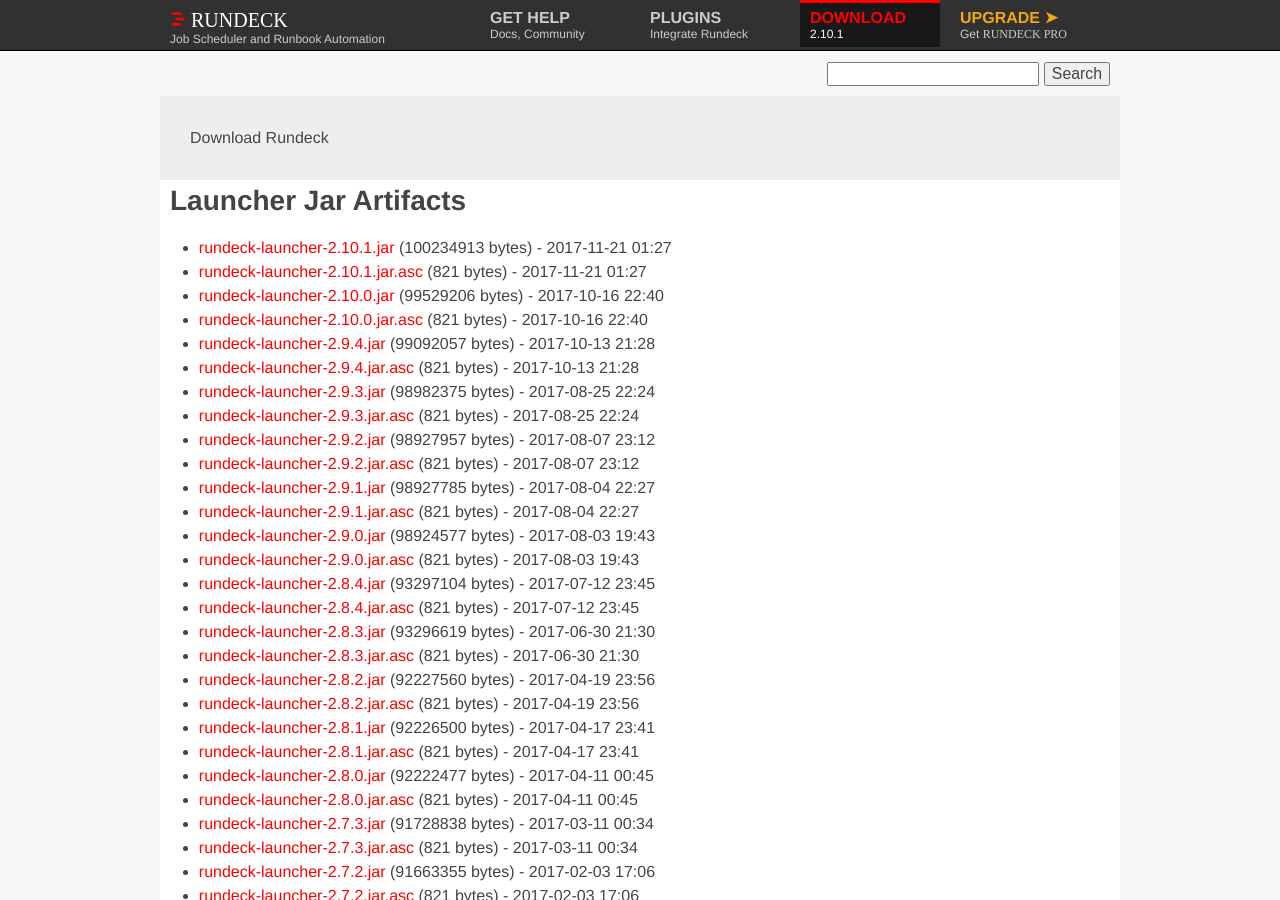
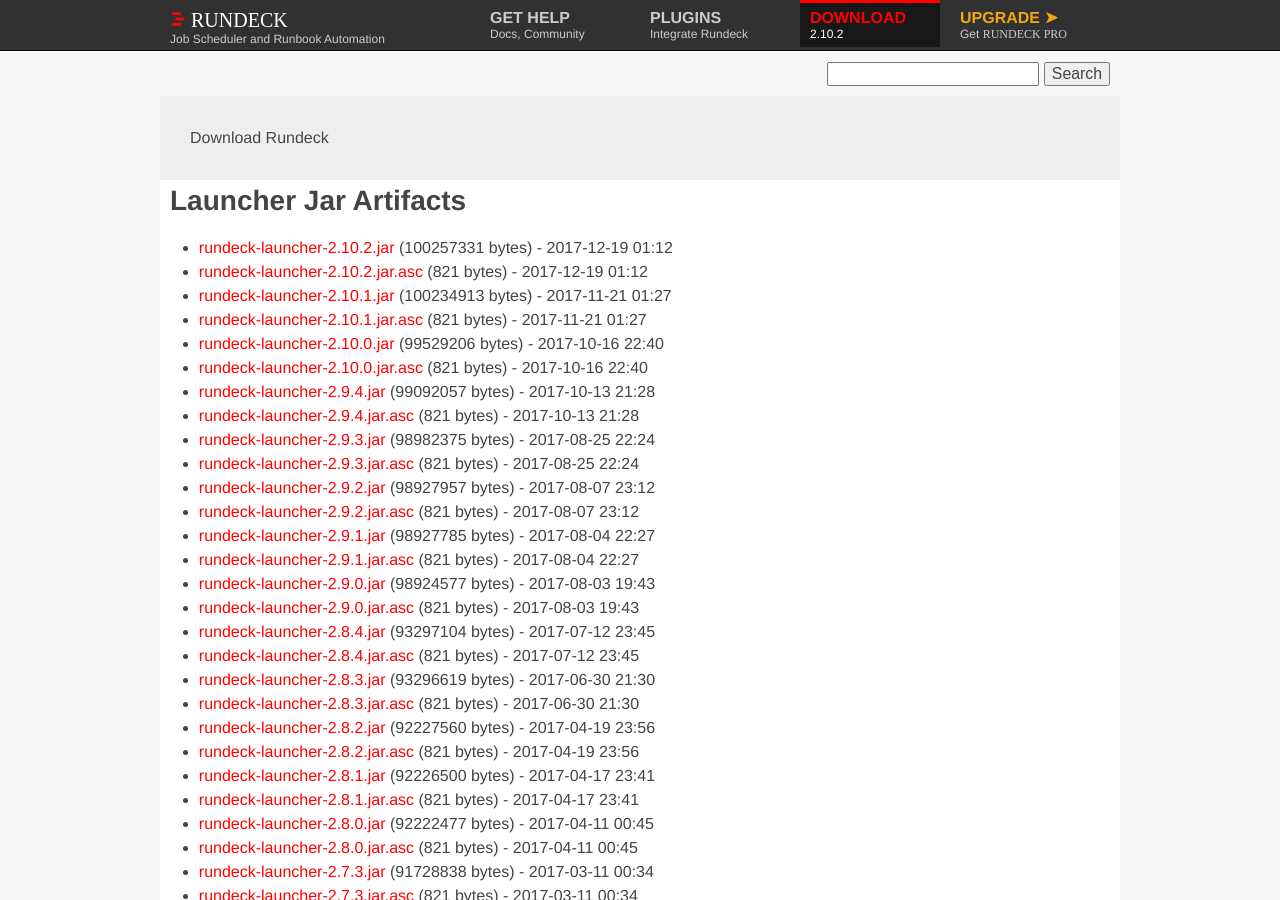
Before and after one commit to rundeck/rundeck-ghpages, a Jekyll site: the page built from download/jar/index.md, in a window 1280 px wide and 900 px high. Built offline with Jekyll 4.4.1, drawn with Linux system fonts in a browser that asks for light colours; nearby versions of some CDN libraries.

Commit message:
Update site to 2.10.2 download links

```diff
--- a/_config.yml
+++ b/_config.yml
@@ -1,18 +1,18 @@
 baseurl: ""
 url: ""
 full_url: "http://www.rundeck.org"
-rd_version: "2.10.1"
-rd_jar_name: "rundeck-launcher-2.10.1.jar"
-rd_jar_sha: "c98b09835be9f5fcb8602e34125e8a3e5aade86a"
-rd_jar_url: "http://download.rundeck.org/jar/rundeck-launcher-2.10.1.jar"
-rd_jar_size: "100234913"
-rd_deb_name: "rundeck-2.10.1-1-GA.deb"
-rd_deb_url: "http://download.rundeck.org/deb/rundeck-2.10.1-1-GA.deb"
-rd_deb_sha: "551ddf2593175bf00a58927beb15302e615bc777"
-rd_deb_size: "111300712"
-rd_zipball: "https://github.com/rundeck/rundeck/zipball/v2.10.1"
-rd_tarball: "https://github.com/rundeck/rundeck/tarball/v2.10.1"
-rd_releasenotes: "https://github.com/rundeck/rundeck/blob/v2.10.1/RELEASE.md"
+rd_version: "2.10.2"
+rd_jar_name: "rundeck-launcher-2.10.2.jar"
+rd_jar_sha: "cc1eba8868c6a9304b04c34a8ca2c7e572111929"
+rd_jar_url: "http://download.rundeck.org/jar/rundeck-launcher-2.10.2.jar"
+rd_jar_size: "100257331"
+rd_deb_name: "rundeck-2.10.2-1-GA.deb"
+rd_deb_url: "http://download.rundeck.org/deb/rundeck-2.10.2-1-GA.deb"
+rd_deb_sha: "b72710dd88081995ba8c22b147922653108198a9"
+rd_deb_size: "111305590"
+rd_zipball: "https://github.com/rundeck/rundeck/zipball/v2.10.2"
+rd_tarball: "https://github.com/rundeck/rundeck/tarball/v2.10.2"
+rd_releasenotes: "https://github.com/rundeck/rundeck/blob/v2.10.2/RELEASE.md"
 markdown: kramdown
 gems:
   - jekyll-seo-tag
--- a/download/jar/index.md
+++ b/download/jar/index.md
@@ -3,6 +3,8 @@
 layout: download
 download_type: Launcher Jar
 ---
+* [rundeck-launcher-2.10.2.jar](http://download.rundeck.org/jar/rundeck-launcher-2.10.2.jar) (100257331 bytes) - 2017-12-19 01:12
+* [rundeck-launcher-2.10.2.jar.asc](http://download.rundeck.org/jar/rundeck-launcher-2.10.2.jar.asc) (821 bytes) - 2017-12-19 01:12
 * [rundeck-launcher-2.10.1.jar](http://download.rundeck.org/jar/rundeck-launcher-2.10.1.jar) (100234913 bytes) - 2017-11-21 01:27
 * [rundeck-launcher-2.10.1.jar.asc](http://download.rundeck.org/jar/rundeck-launcher-2.10.1.jar.asc) (821 bytes) - 2017-11-21 01:27
 * [rundeck-launcher-2.10.0.jar](http://download.rundeck.org/jar/rundeck-launcher-2.10.0.jar) (99529206 bytes) - 2017-10-16 22:40
```
Also changed, not shown: download/deb/index.md (+1 -0 lines), download/rpm/index.md (+2 -0 lines), download/war/index.md (+2 -0 lines), news/_posts/2017-12-19-rundeck-2.10.2.md (added, +75 -0 lines).
